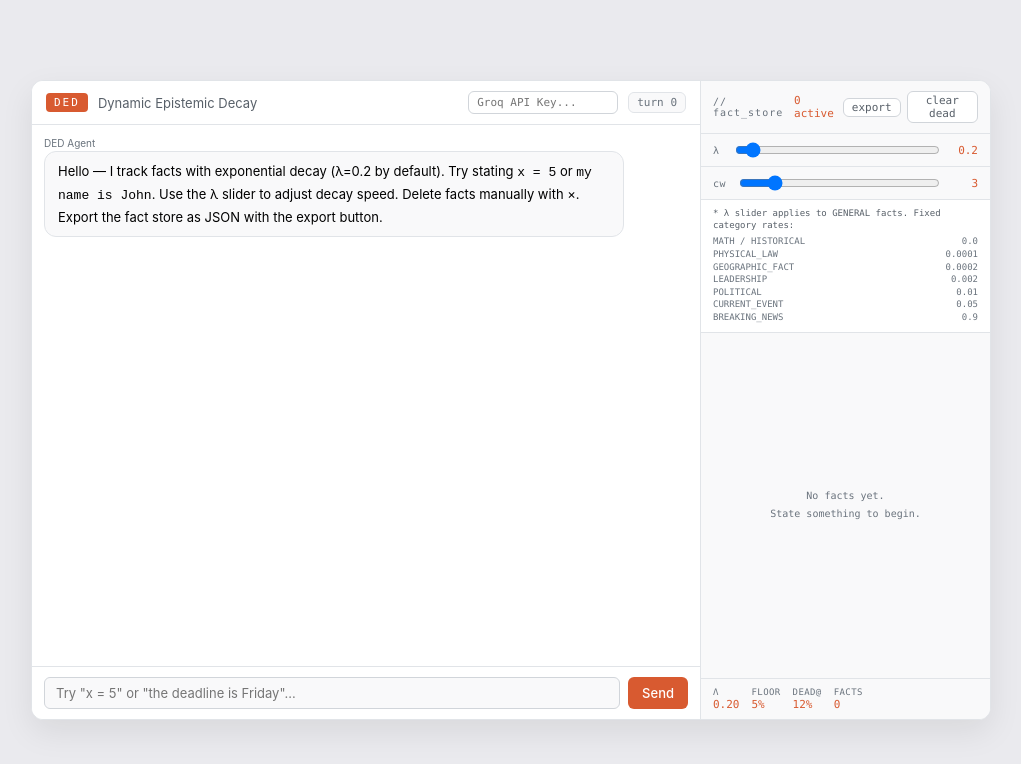
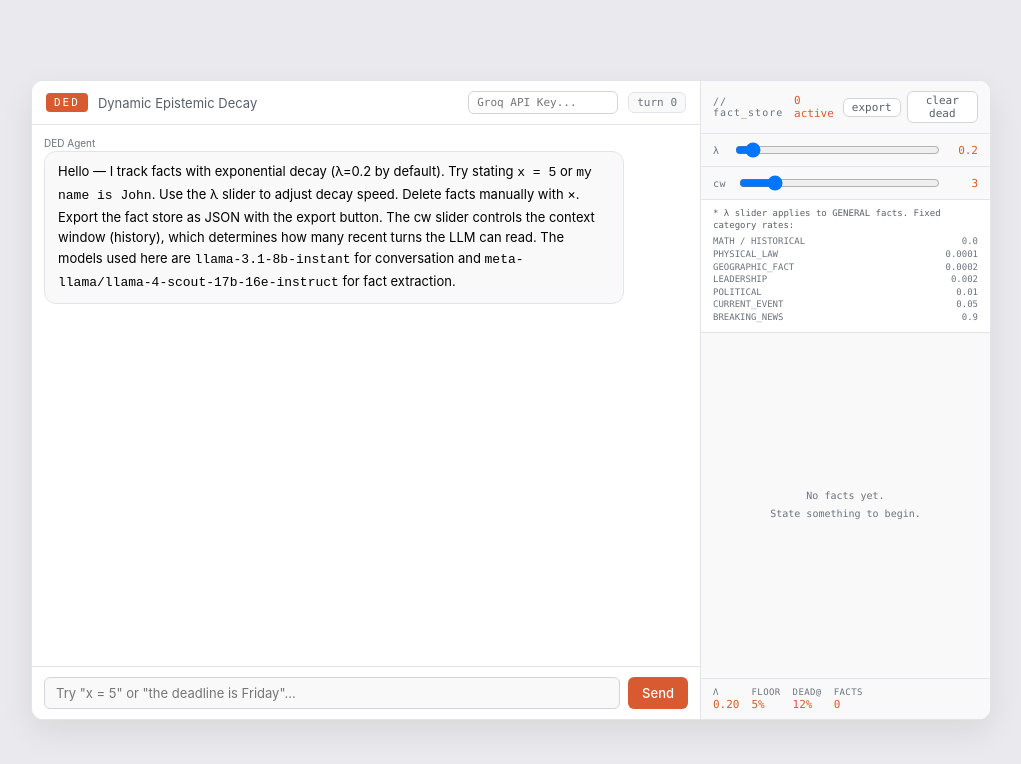
Before and after one commit to A-KGeorge/DED-demo, a plain HTML site: page index.html in a window 1280 px wide. Shown: the whole page, without its empty margins (129-1150 px from the left). Drawn offline with Linux system fonts and the light colour scheme.

Commit message:
fix: update citation in README and enhance context window explanation in index.html

```diff
--- a/index.html
+++ b/index.html
@@ -542,7 +542,12 @@
               Hello — I track facts with exponential decay (λ=0.2 by default).
               Try stating <code>x = 5</code> or <code>my name is John</code>.
               Use the λ slider to adjust decay speed. Delete facts manually with
-              ×. Export the fact store as JSON with the export button.
+              ×. Export the fact store as JSON with the export button. The cw
+              slider controls the context window (history), which determines how
+              many recent turns the LLM can read. The models used here are
+              <code>llama-3.1-8b-instant</code> for conversation and
+              <code>meta-llama/llama-4-scout-17b-16e-instruct</code> for fact
+              extraction.
             </div>
           </div>
         </div>
```
Also changed, not shown: README.md.
